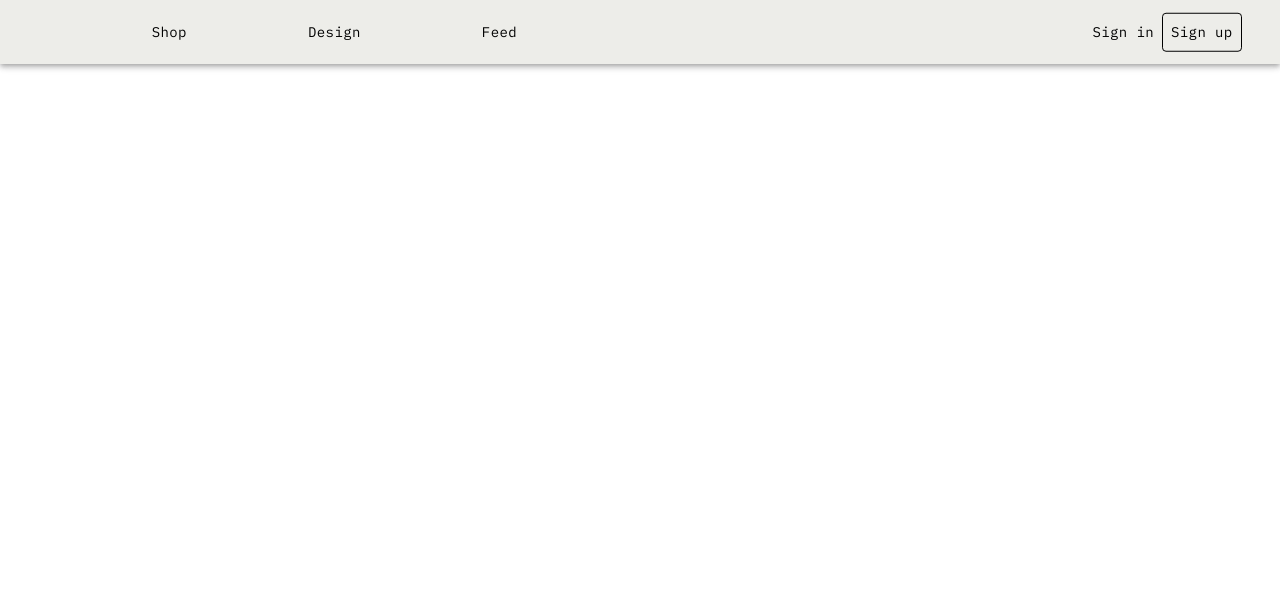
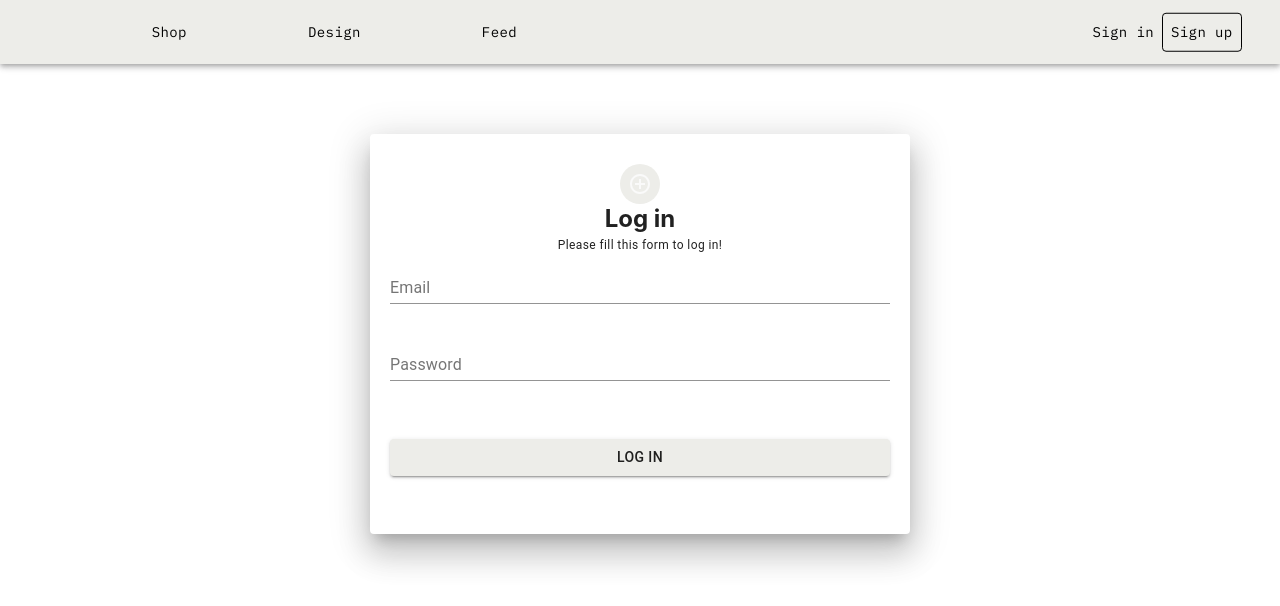
Before and after one commit to benceVadasz/Rug-rets-react, a React (Create React App) app: page /login in a window 1280 px wide. Shown: the top 606 px of the page. Built offline with nearby package versions, Linux system fonts and the light colour scheme.

Commit message:
add login route, form, style

```diff
--- a/src/App.js
+++ b/src/App.js
@@ -2,6 +2,7 @@ import './App.css';
 import Navbar from "./components/Navbar";
 import {Route, BrowserRouter as Router} from 'react-router-dom';
 import Register from "./pages/Register";
+import Login from "./pages/Login";
 
 const App = () => {
   return (
@@ -9,6 +10,7 @@ const App = () => {
         <Router>
             <Navbar/>
             <Route exact path="/register" children={<Register/>}/>
+            <Route exact path="/login" children={<Login/>}/>
         </Router>
     </div>
   );
--- /dev/null
+++ b/src/pages/Login.js
@@ -0,0 +1,138 @@
+import React, {useState} from "react";
+import axios from 'axios';
+import {makeStyles} from '@material-ui/core/styles';
+import {
+    Grid,
+    Paper,
+    Avatar,
+    Typography,
+    TextField,
+    Button,
+} from "@material-ui/core";
+import AddCircleOutlineOutlinedIcon from "@material-ui/icons/AddCircleOutlineOutlined";
+import { BASE_URL } from "../constants";
+import {useTheme} from '@material-ui/core/styles';
+// import Loading from "./Loading";
+
+const Login = () => {
+    const useStyles = makeStyles((theme) => ({
+        paperStyle: {
+            padding: "30px 20px",
+            height: 340,
+            width: 500,
+            margin: "70px auto",
+        },
+        mobilePaperStyle: {
+            padding: "30px 20px",
+            height: 300,
+            width: '90%',
+            margin: "170px auto",
+        },
+        formStyle: {
+            height: 220,
+            display: "flex",
+            flexFlow: "column wrap",
+            justifyContent: "space-between",
+        },
+        mobileFormStyle: {
+            height: 220,
+            display: "flex",
+            flexFlow: "column wrap",
+            justifyContent: "space-between",
+        },
+        headerStyle: { margin: 0 },
+        avatarStyle: { backgroundColor: "#edede9",  },
+        button: { backgroundColor: "#edede9" },
+        passwordStyle: { marginBottom: 30 },
+        invalid: { color: 'red' },
+        load: { position: "fixed", top: "50%", left: "50%", transform: "translate(-50%, -50%)" }
+    }));
+
+    const classes = useStyles();
+    const [email, setEmailState] = useState("");
+    const [password, setPassword] = useState("");
+    const [loading, setLoading] = useState(false);
+    const [invalidCredentials, setInvalidCredentials] = useState(false);
+
+
+    const setEmail = (e) => {
+        setInvalidCredentials(false)
+        setEmailState(e.target.value)
+    }
+
+    const submit = (e) => {
+        setLoading(true);
+        e.preventDefault();
+        axios
+            .post(`${BASE_URL}/Trait-Up-Backend/public/api/login`, {
+                headers: {
+                    "Content-Type": "application/json",
+                },
+                email,
+                password,
+            })
+            .then((response) => {
+
+                setLoading(false);
+                sessionStorage.setItem("user", JSON.stringify(response.data.user));
+                sessionStorage.setItem("token", response.data.token);
+            })
+            .catch((error) => {
+                if (error.response.status === 400 || error.response.status === 404) {
+                    setInvalidCredentials(true)
+                    setLoading(false)
+                }
+            });
+    };
+
+
+    // if (loading)
+    //     return (
+    //         <div className={classes.load}>
+    //             <Loading/>
+    //         </div>
+    //     );
+
+    return (
+        <div>
+            <Grid>
+                <Paper elevation={20} className={classes.paperStyle}>
+                    <Grid align="center">
+                        <Avatar className={classes.avatarStyle}>
+                            <AddCircleOutlineOutlinedIcon />
+                        </Avatar>
+                        <h2 className={classes.headerStyle}>Log in</h2>
+                        {!invalidCredentials ? <Typography variant="caption" gutterBottom>
+                            Please fill this form to log in!
+                        </Typography> : <Typography className={classes.invalid} variant="caption" gutterBottom>
+                            Invalid credentials
+                        </Typography>}
+                    </Grid>
+                    <form onSubmit={submit} className={classes.formStyle}>
+                        <TextField
+                            error={invalidCredentials}
+                            fullWidth
+                            label="Email"
+                            placeholder="Enter your email"
+                            onChange={setEmail}
+                        />
+                        <TextField
+                            error={invalidCredentials}
+                            fullWidth
+                            className={classes.passwordStyle}
+                            label="Password"
+                            type="password"
+                            placeholder="Enter your password"
+                            onChange={(e) => setPassword(e.target.value)}
+                        />
+                        <Button type="submit" variant="contained" className={classes.button}>
+                            Log in
+                        </Button>
+                    </form>
+                </Paper>
+            </Grid>
+        </div>
+    );
+}
+
+export default Login;
```
